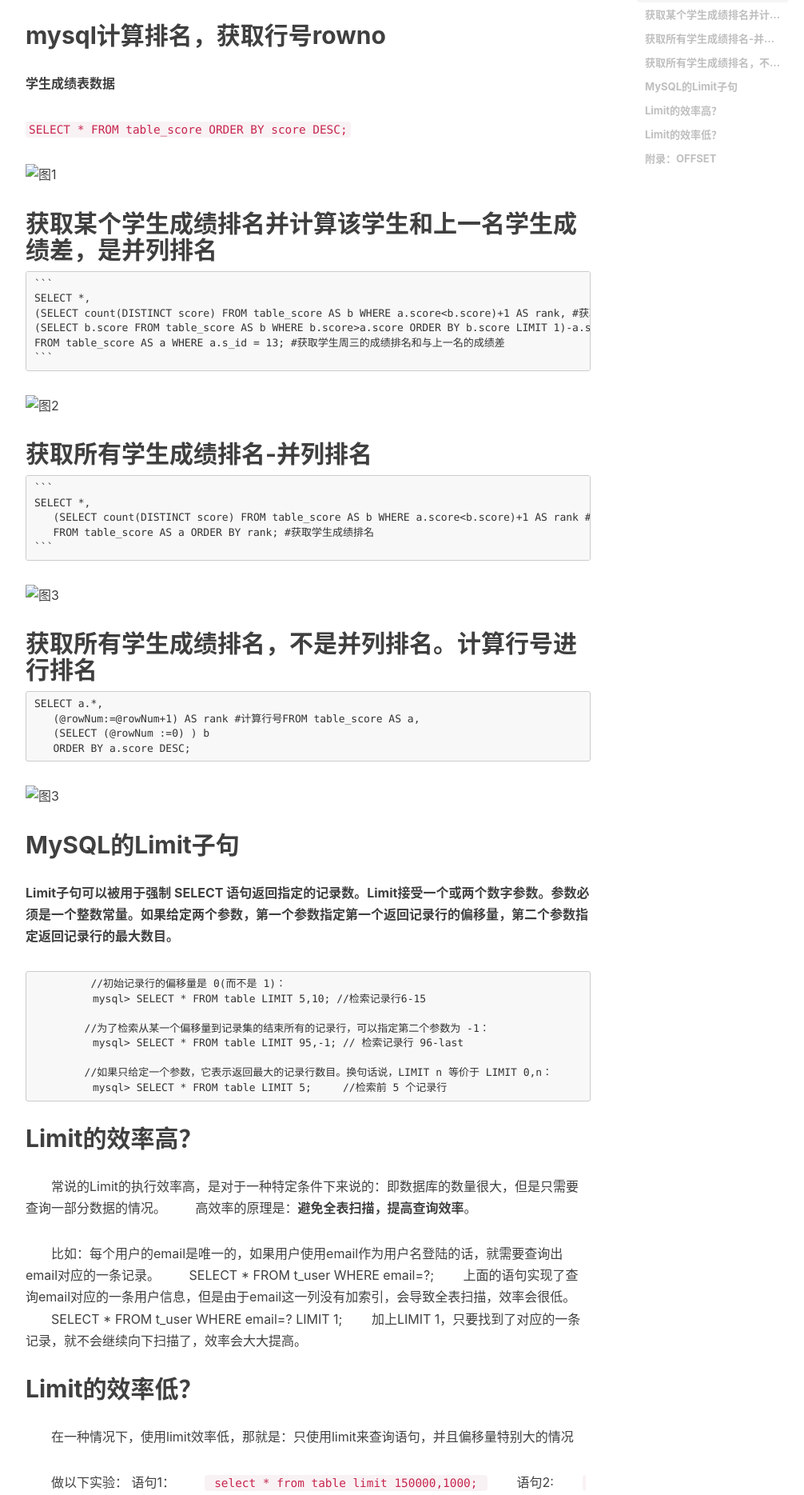
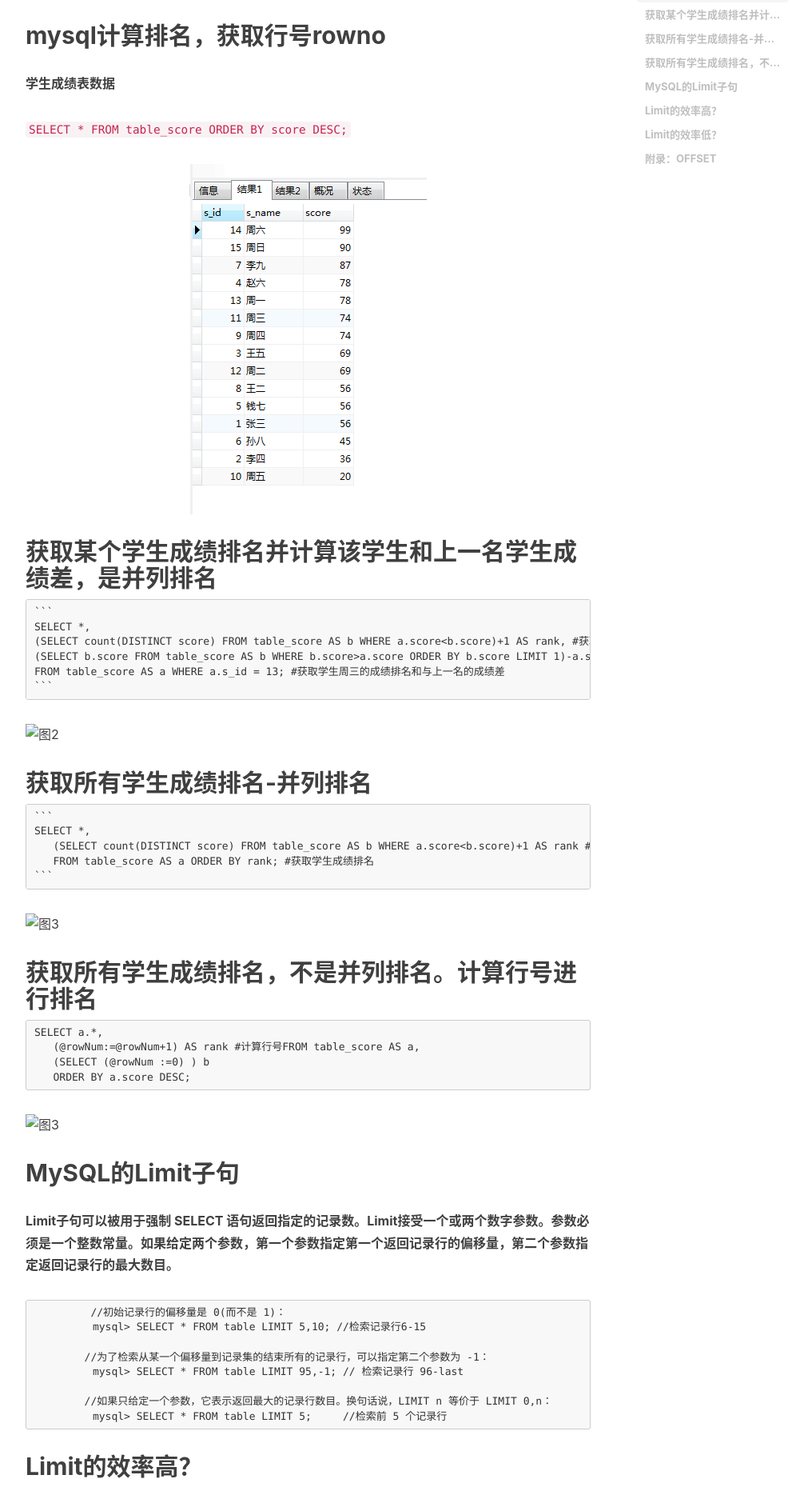
Before and after one commit to 17674032595/17674032595.github.io, a Jekyll site: the page built from _posts/2019-01-02-mysql计算排名+Limit用法.md, in a window 1280 px wide. Shown: the part 680-2549 px from the top of the page at 80% size, without its empty margins (233-1239 px from the left). Built offline with Jekyll 4.4.1, drawn with Linux system fonts in a browser that asks for light colours; nearby versions of some CDN libraries; comment, search, counter and statistics services are not loaded.

Commit message:
2019-01-02

````diff
--- a/_posts/2019-01-02-mysql计算排名+Limit用法.md
+++ b/_posts/2019-01-02-mysql计算排名+Limit用法.md
@@ -20,7 +20,7 @@ tags:
 
 ```SELECT * FROM table_score ORDER BY score DESC;```
 
-![图1](img/mysql/mysql-01.png)
+![图1](/img/mysql/mysql-01.png)
 
 ## 获取某个学生成绩排名并计算该学生和上一名学生成绩差，是并列排名
 
````
